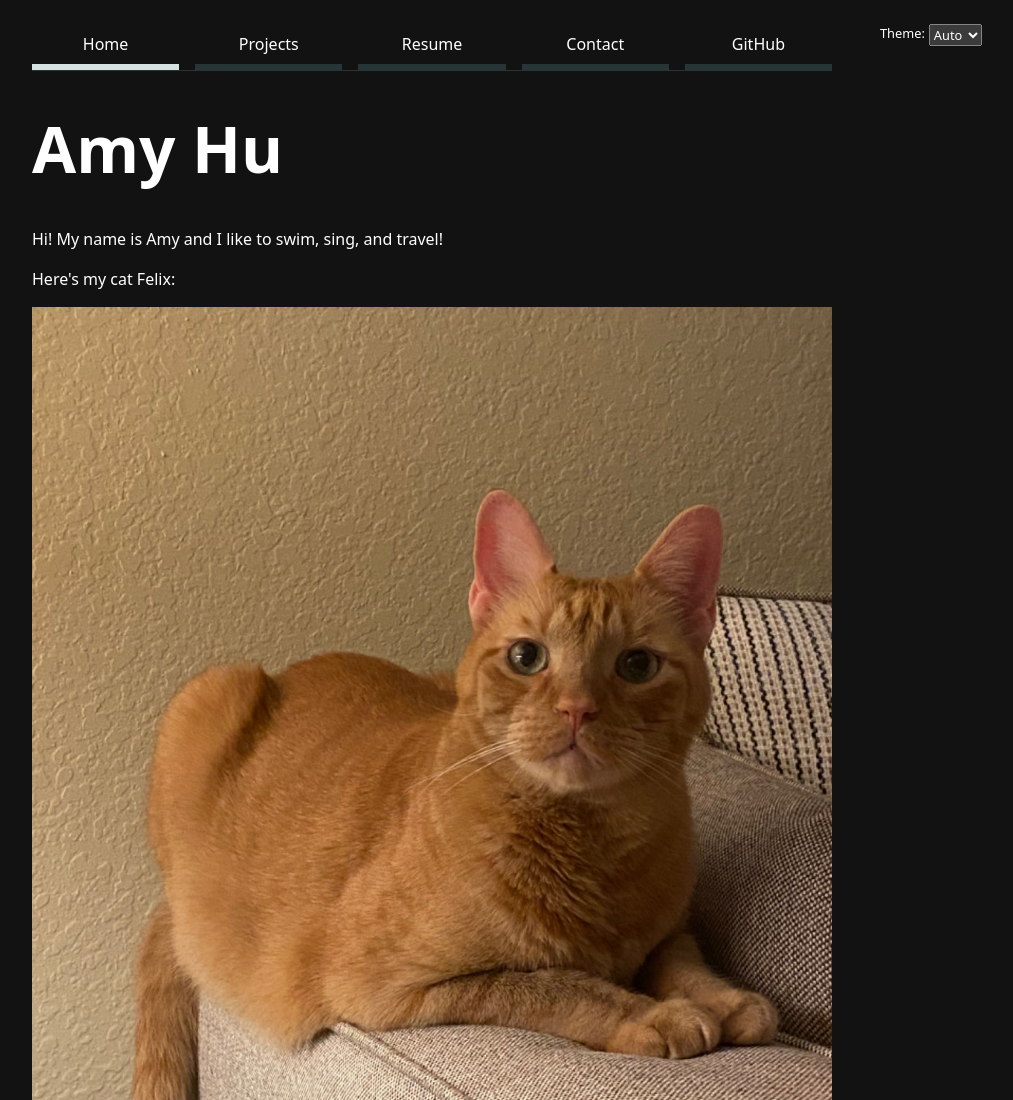
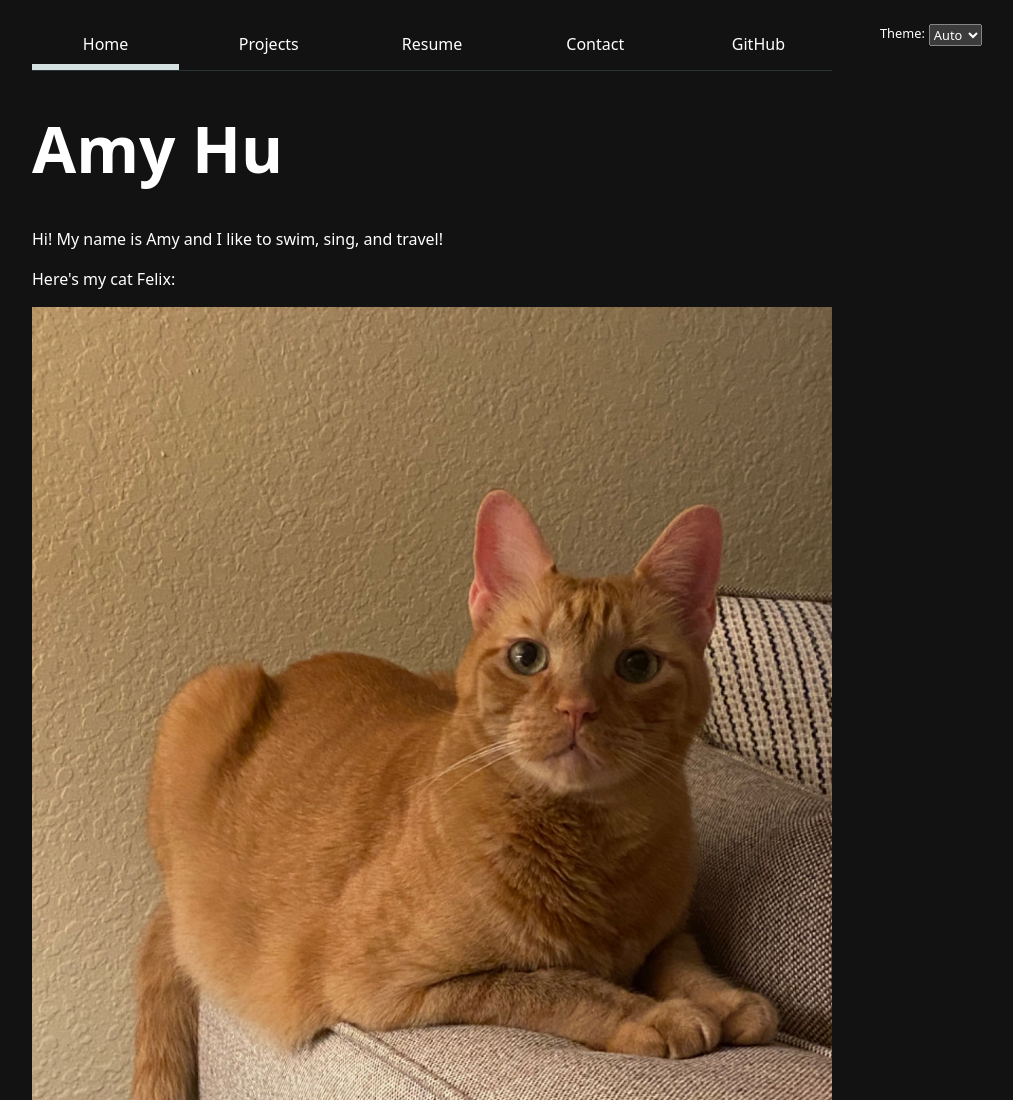
Before and after one commit to amyhu0114/lab_1_portfolio, a plain HTML site: page index.html in a window 1280 px wide. Shown: the top 1100 px of the page, without its empty margins (208-1221 px from the left). Drawn offline with Linux system fonts and the light colour scheme.

Commit message:
Fix styling of navbar

```diff
--- a/style.css
+++ b/style.css
@@ -71,7 +71,7 @@ nav a {
     padding: 0.5em; /* Add here padding */
     /* margin-bottom: 1rem; Add here margin-bottom */
     border-bottom: 0.4em solid transparent;
-    border-bottom-color: var(--border-color);
+    /* border-bottom-color: var(--border-color); */
 }
     /* NOTE: please make sure that in each index.html page you add class="current" to the current page*/
         /* For example:  <a href="index.html" class="current">Home</a> */
```
